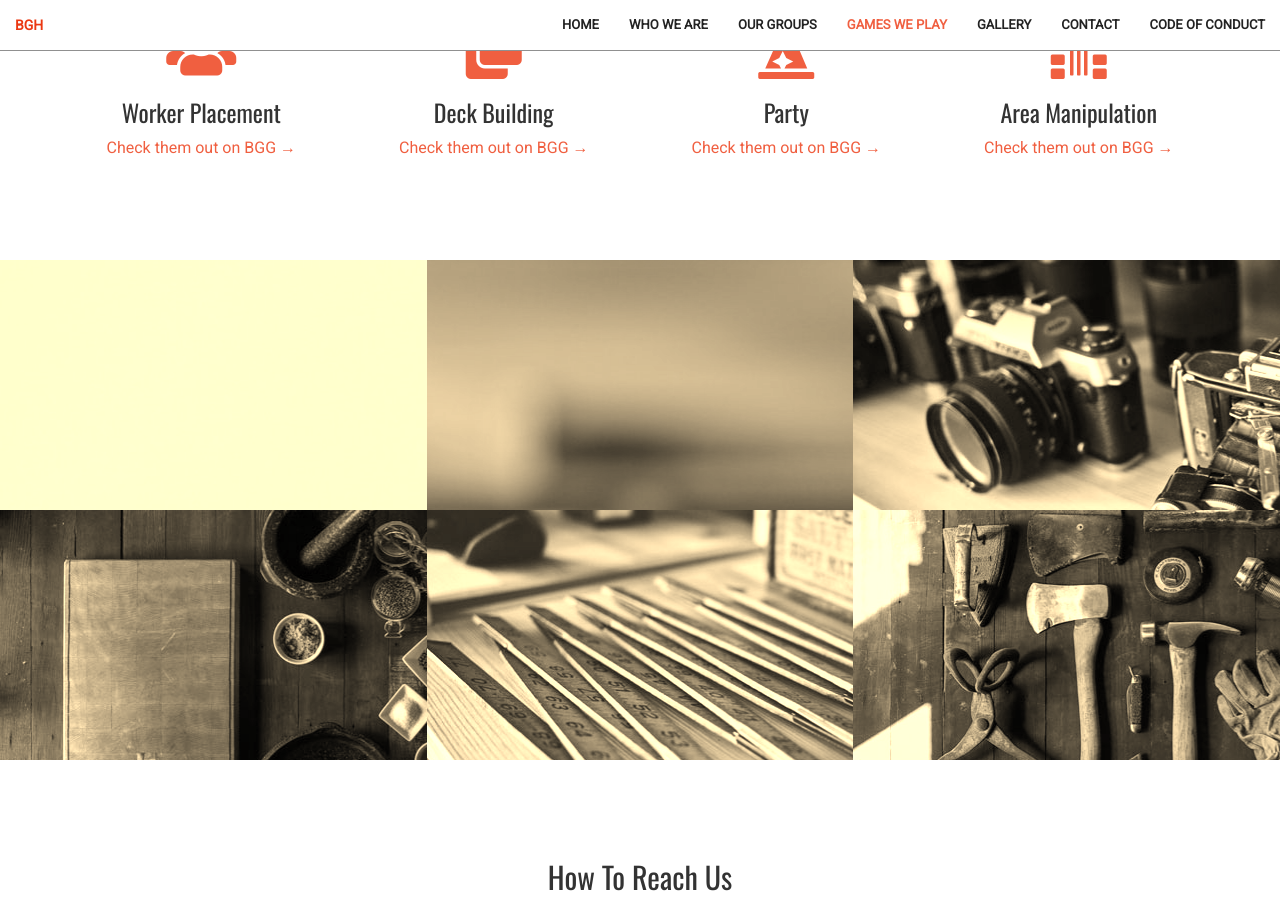
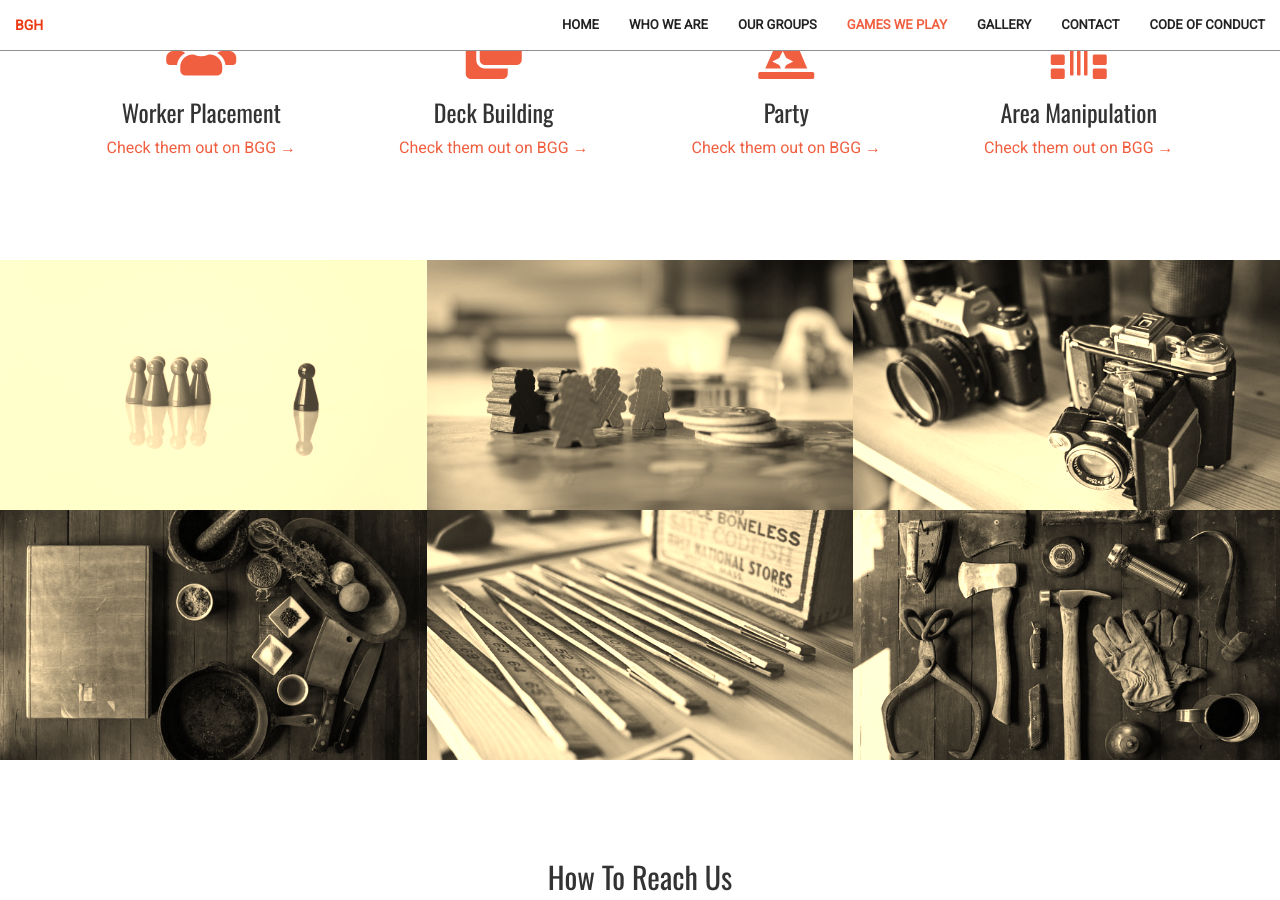
Before and after one commit to boardgamersofhyderabad/boardgamersofhyderabad.github.io, a Jekyll site: the page built from index.md, in a window 1280 px wide and 900 px high, scrolled down 2837 px. Built offline with Jekyll 4.4.1, drawn with Linux system fonts in a browser that asks for light colours; nearby versions of some CDN libraries.

Commit message:
adjusted gallery image proportions

```diff
--- a/_sass/_base.scss
+++ b/_sass/_base.scss
@@ -292,8 +292,8 @@
         }
     }
 	.galleryHolder{
-		background-size: cover;
-		background-position: center center;
+		background-size: cover!important;
+		background-position: center center!important;
 	}
     @media (min-width: 768px) {
         .portfolio-box-caption {
```
